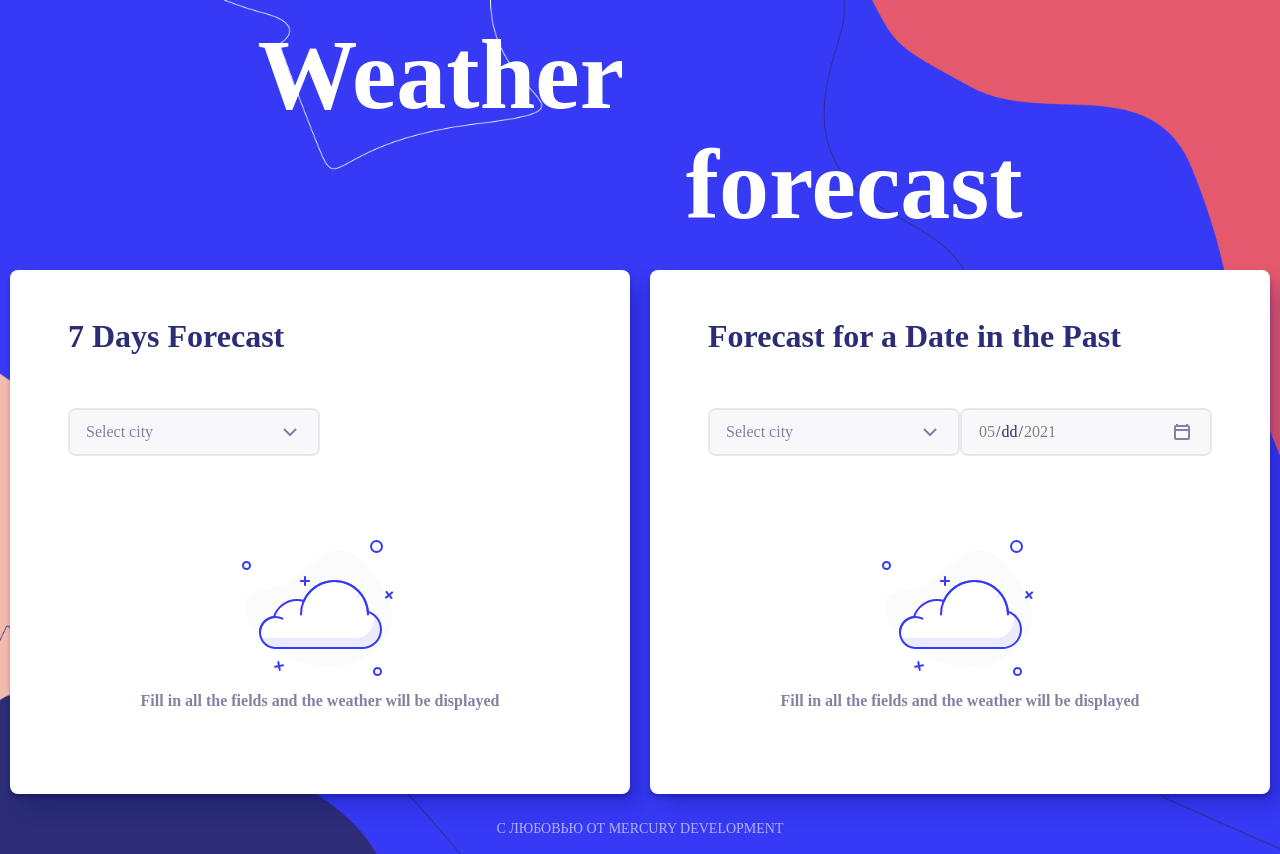
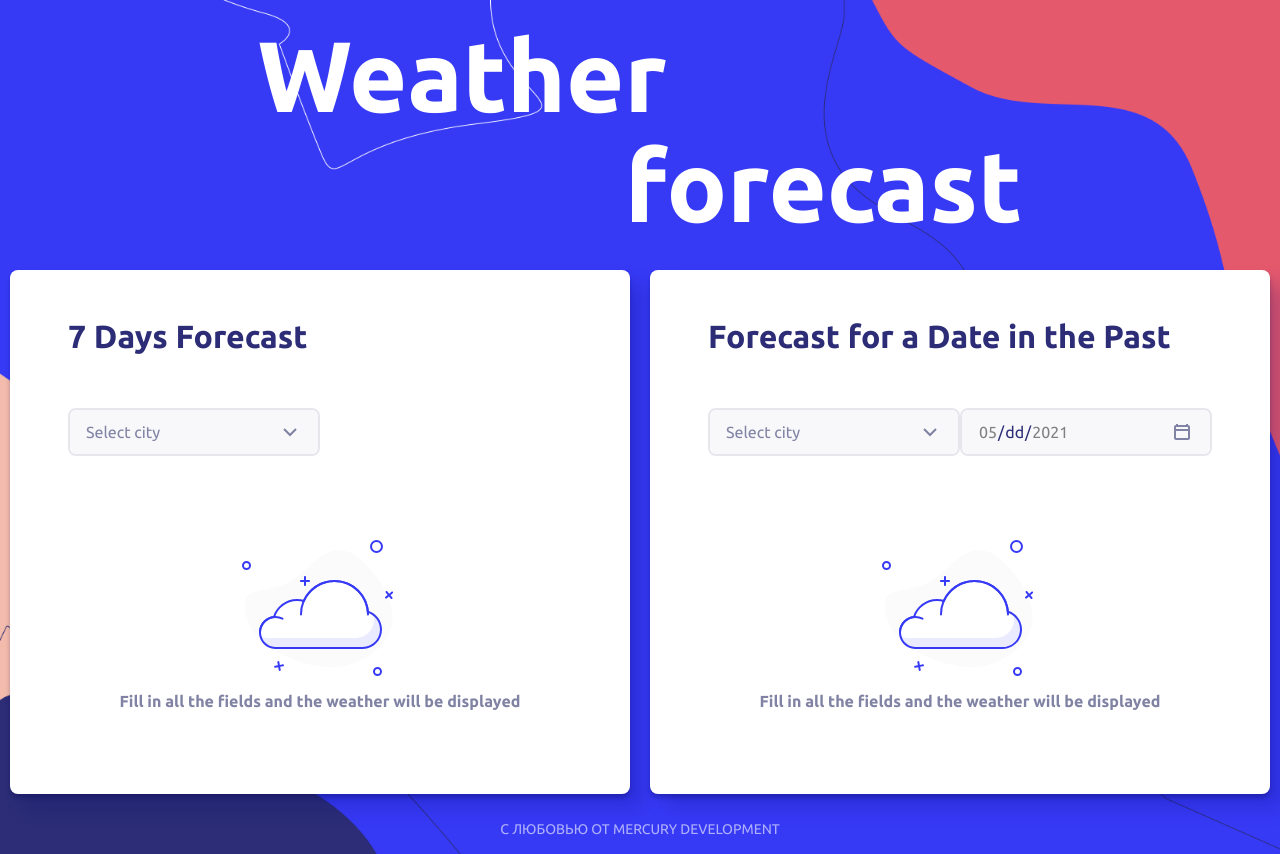
Before and after one commit to VaskaGor/mercury-weather-forecast, a React (Create React App) app: page / in a window 1280 px wide. Built offline with nearby package versions, Linux system fonts and the light colour scheme.

Commit message:
Write README

```diff
--- a/src/components/shared/BaseSelect.tsx
+++ b/src/components/shared/BaseSelect.tsx
@@ -14,9 +14,9 @@ function BaseSelect(props: BaseSelectProps) {
 	const [isActive, setIsActive] = useState(false);
 	const [value, setValue] = useState("");
 
-	const optionsList = !!options ? options.map((option: IBaseObject) =>
+	const optionsList = options?.map((option: IBaseObject) =>
 		<option value={option.id} key={option.id}>{option.name}</option>
-	) : null;
+	);
 
 	const optionChanged = (event: any) => {
 		const foundOption: IBaseObject | undefined = options.find((o: IBaseObject) => o.id.toString() === event.target.value.toString());
--- a/src/components/view/ForecastCard.tsx
+++ b/src/components/view/ForecastCard.tsx
@@ -103,7 +103,7 @@ function ForecastCard(props: ForecastCardProps) {
 
 	return (
 		<div className="forecast-card">
-			<div className={'forecast-card__header ' + (isSingleDateForecast ? 'forecast-card__header_long-title' : '')}>
+			<div className="forecast-card__header">
 				<h1 className="forecast-card__title">{isSingleDateForecast ? 'Forecast for a Date in the Past' : '7 Days Forecast'}</h1>
 			</div>
 			<div className="forecast-card__search-bar">
@@ -128,4 +128,4 @@ function ForecastCard(props: ForecastCardProps) {
 	);
 }
 
-export default ForecastCard;
+export default React.memo(ForecastCard);
--- a/src/components/view/WeatherCard.scss
+++ b/src/components/view/WeatherCard.scss
@@ -11,7 +11,7 @@
 
   background: $color-accent;
 
-  border: 2px solid $color-base;
+  //border: 2px solid $color-base;
   box-sizing: border-box;
   /*   box-shadow: 0px 4px 4px rgba($color-base, 0.25),
     14px 14px 20px rgba($color-base, 0.2); */
--- a/src/components/view/WeatherCard.tsx
+++ b/src/components/view/WeatherCard.tsx
@@ -16,7 +16,7 @@ function WeatherCard(props: WeatherCardProps) {
 	return (
 		<div className={'weather-card ' + (isAdaptiveWidth ? 'weather-card_adaptive-width ' : '') + (isLoading ? 'weather-card_loading ' : '')}>
 			<div className="weather-card__top">
-				<p className="weather-card__date">{!!dayForecast ? dayForecast.date : ''}</p>
+				<p className="weather-card__date">{dayForecast?.date ?? ''}</p>
 			</div>
 			<div className="weather-card__middle">
 				{!!dayForecast &&
@@ -33,4 +33,4 @@ function WeatherCard(props: WeatherCardProps) {
 	);
 }
 
-export default WeatherCard;
+export default React.memo(WeatherCard);
--- a/src/index.scss
+++ b/src/index.scss
@@ -1,62 +1,62 @@
-body {
-  margin: 0;
-  font-family: "Ubuntu", sans-serif;
-  -webkit-font-smoothing: antialiased;
-  -moz-osx-font-smoothing: grayscale;
-
 @font-face {
   font-family: "Ubuntu";
-    src: url("assets/fonts/Ubuntu-Regular.ttf") format("ttf");
+  src: url(assets/fonts/Ubuntu-Regular.ttf) format("truetype");
   font-weight: normal;
   font-style: normal;
 }
 
 @font-face {
   font-family: "Ubuntu";
-    src: url("assets/fonts/Ubuntu-Bold.ttf") format("ttf");
+  src: url("assets/fonts/Ubuntu-Bold.ttf") format("truetype");
   font-weight: bold;
   font-style: normal;
 }
 
 @font-face {
   font-family: "Ubuntu";
-    src: url("assets/fonts/Ubuntu-BoldItalic.ttf") format("ttf");
+  src: url("assets/fonts/Ubuntu-BoldItalic.ttf") format("truetype");
   font-weight: bold;
   font-style: italic;
 }
 
 @font-face {
   font-family: "Ubuntu";
-    src: url("assets/fonts/Ubuntu-Italic.ttf") format("ttf");
+  src: url("assets/fonts/Ubuntu-Italic.ttf") format("truetype");
   font-weight: normal;
   font-style: italic;
 }
 
 @font-face {
   font-family: "Ubuntu";
-    src: url("assets/fonts/Ubuntu-Medium.ttf") format("ttf");
+  src: url("assets/fonts/Ubuntu-Medium.ttf") format("truetype");
   font-weight: 500;
   font-style: normal;
 }
 
 @font-face {
   font-family: "Ubuntu";
-    src: url("assets/fonts/Ubuntu-MediumItalic.ttf") format("ttf");
+  src: url("assets/fonts/Ubuntu-MediumItalic.ttf") format("truetype");
   font-weight: 500;
   font-style: italic;
 }
 
 @font-face {
   font-family: "Ubuntu";
-    src: url("assets/fonts/Ubuntu-Light.ttf") format("ttf");
+  src: url("assets/fonts/Ubuntu-Light.ttf") format("truetype");
   font-weight: 300;
   font-style: normal;
 }
 
 @font-face {
   font-family: "Ubuntu";
-    src: url("assets/fonts/Ubuntu-LightItalic.ttf") format("ttf");
+  src: url("assets/fonts/Ubuntu-LightItalic.ttf") format("truetype");
   font-weight: 300;
   font-style: italic;
 }
+
+body {
+  margin: 0;
+  font-family: "Ubuntu", sans-serif;
+  -webkit-font-smoothing: antialiased;
+  -moz-osx-font-smoothing: grayscale;
 }
```
Also changed, not shown: 1 other file (tests, documents, lock files or other folders). Lines whose indentation alone changed are shown as unchanged.
